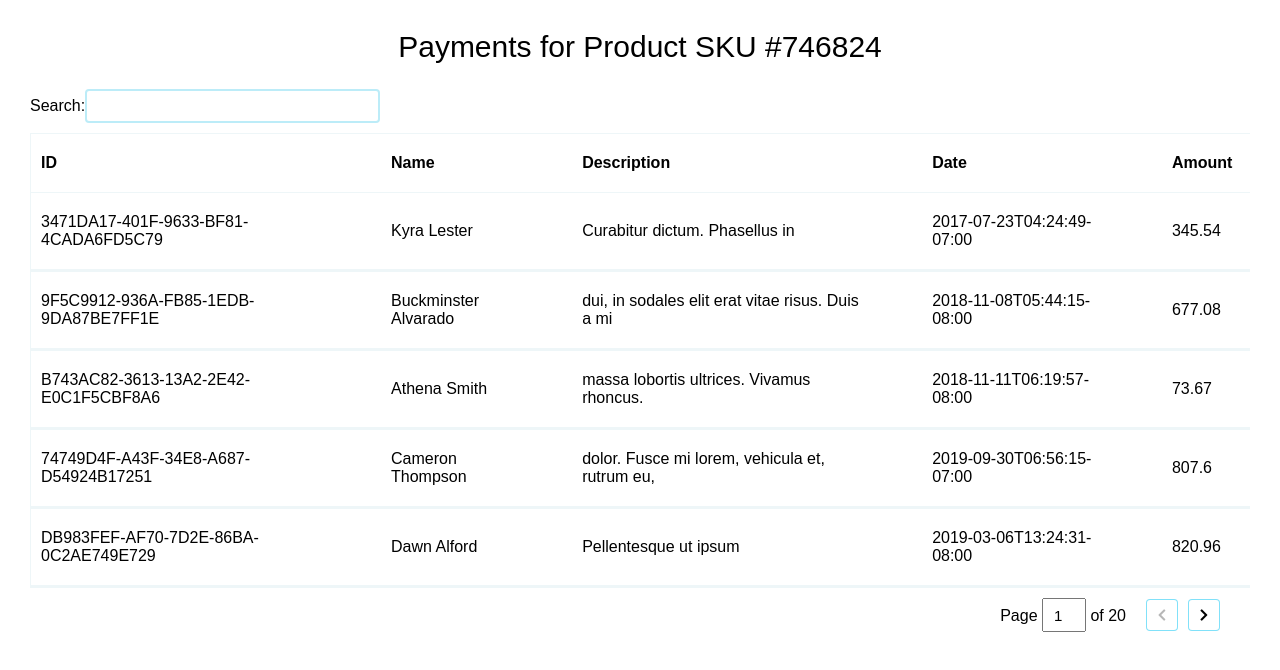
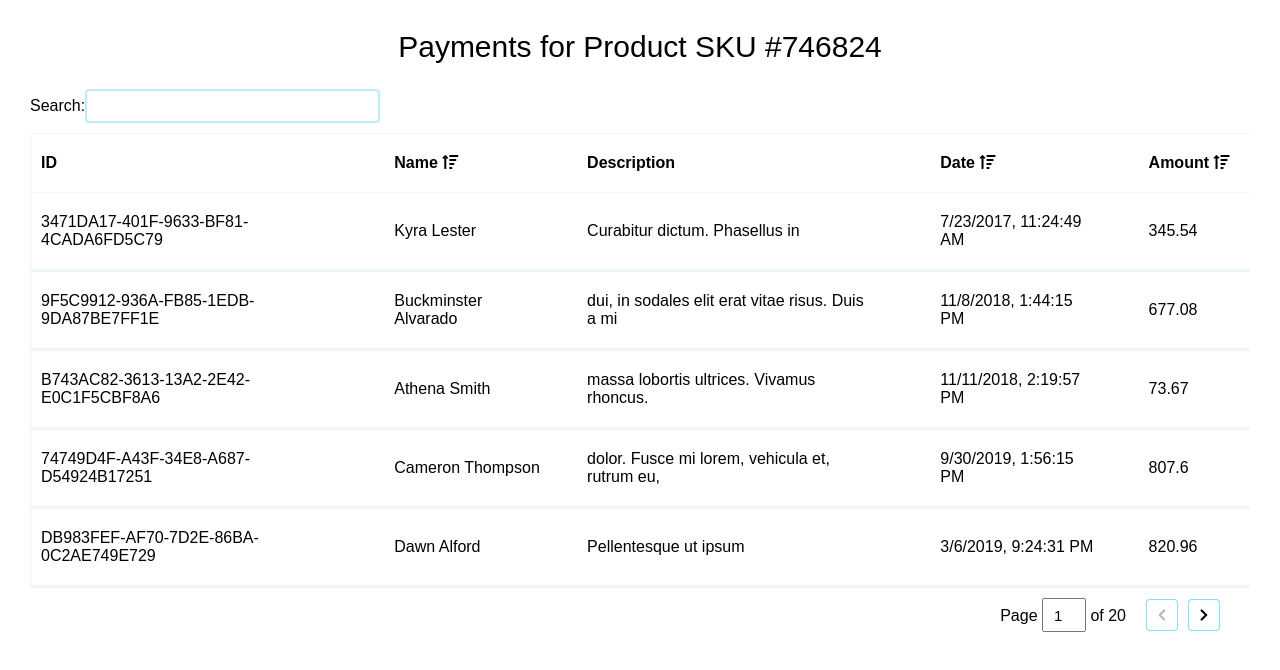
Before and after one commit to Yezuz05/vue-data-table, a Vue app: page / in a window 1280 px wide. Shown: the top 670 px of the page. Built offline with nearby package versions, Linux system fonts and the light colour scheme; a web font is replaced by a local one.

Commit message:
feat: added sortable columns, modified search to work with any column

```diff
--- a/src/App.vue
+++ b/src/App.vue
@@ -24,7 +24,8 @@ export default {
         },
         {
           title: 'Name',
-          dataIndex: 'name'
+          dataIndex: 'name',
+          sortable: true
         },
         {
           title: 'Description',
@@ -33,11 +34,14 @@ export default {
         },
         {
           title: 'Date',
-          dataIndex: 'date'
+          dataIndex: 'date',
+          type: 'Date',
+          sortable: true
         },
         {
           title: 'Amount',
-          dataIndex: 'amount'
+          dataIndex: 'amount',
+          sortable: true
         }
       ],
       config: {
--- a/src/components/DataTable.vue
+++ b/src/components/DataTable.vue
@@ -9,14 +9,17 @@
             <table :class="config.tableClass ? config.tableClass : 'table'">
                 <thead>
                     <tr>
-                        <th :class="config.thClass ? config.thClass : 'th'" v-for="(column, index) in tableColumns" :key="index">{{column.title}}</th>
+                        <th :class="config.thClass ? config.thClass : 'th'" v-for="(column, index) in tableColumns" :key="index">
+                            {{column.title}}
+                            <i @click="sort(column)" v-if="column.sortable" :class="column.sort_order === 'asc' ? 'fa-sort-amount-up': (column.sort_order === 'desc' ? 'fa-sort-amount-down': 'fa-sort-amount-up')" class="fas"></i>
+                        </th>
                     </tr>
                 </thead>
                 <tbody>
                     <tr v-for="(row, rowIndex) in tableData" :key="rowIndex">
                         <td :class="config.tdClass ? config.tdClass : 'td'" v-for="(column, index) in tableColumns" :key="index">
                             <span spellcheck="false" :contenteditable="column.dataEditable && row.edit">
-                                {{row[column.dataIndex]}}
+                                {{ column.type === 'Date' ? new Date(row[column.dataIndex]).toLocaleString() : row[column.dataIndex]}}
                             </span>
                             <span @click="editCell(rowIndex, true)" v-if="column.dataEditable && !row.edit">
                                 <i class="fas fa-pencil-alt"></i>
@@ -46,7 +49,7 @@
 </template>
 
 <script>
-import _ from "lodash";
+import _ from 'lodash';
 export default {
     name: 'DataTable',
     props: {
@@ -56,7 +59,8 @@ export default {
     },
     data() {
         return {
-            tableData: this.dataSource,
+            compSource: this.dataSource,
+            tableData: null,
             tableColumns: this.columns,
             currentPage: 1,
             itemsPerPage: 10,
@@ -70,7 +74,7 @@ export default {
     },
     mounted() {
         const {total, itemsPerPage, frontPagination} = this.config;
-        this.totalData = frontPagination ? this.dataSource.length : total;
+        this.totalData = frontPagination ? this.compSource.length : total;
         this.itemsPerPage = itemsPerPage ? itemsPerPage : this.itemsPerPage;
         this.pages = Math.ceil(this.totalData / this.itemsPerPage);
         this.fetchData();
@@ -105,30 +109,38 @@ export default {
             if (this.hasSearch) {
                 this.tableData = this.searchSource.slice(start, end);
             } else {
-                this.tableData = this.dataSource.slice(start, end);
+                this.tableData = this.compSource.slice(start, end);
             }
         },
         search: _.debounce(function() {
             if (!this.hasSearch) {
                 this.hasSearch = true;
             }
-            this.searchSource = this.dataSource.filter((data)=> {
-                return new RegExp(this.searchString.trim()).test(data[this.config.searchIndex].toLowerCase());
-            })
-            this.totalData = this.searchSource.length;
+            this.searchSource = _.filter(this.compSource, (o) => Object.values(o).some((value) => new RegExp(this.searchString, 'i').test(value)));
             this.resetPaginator();
             this.fetchData();
         }, 600),
         resetPaginator() {
             this.currentPage = 1;
             this.pages = Math.ceil(this.totalData / this.itemsPerPage);
-            this.totalData = this.dataSource.length;
+            this.totalData = this.hasSearch ? this.searchSource.length : this.compSource.length;
             this.fetchData();
         },
         clearSearch() {
             this.searchString = null;
             this.hasSearch = false;
             this.resetPaginator();
+        },
+        sort(column) {
+            column.sort_order = column.sort_order === 'asc' ? 'desc' : 'asc';
+
+            if (this.hasSearch) {
+                this.searchSource = _.orderBy(this.searchSource, [column.dataIndex], [column.sort_order]);
+                this.fetchData();
+            } else {
+                this.compSource = _.orderBy(this.compSource, [column.dataIndex], [column.sort_order]);
+                this.fetchData();
+            }
         }
     }
 }
@@ -147,6 +159,18 @@ export default {
                 padding: 20px;
                 border-collapse: collapse;
                 border: 1px solid #EEF6F8;
+                th {
+                    .fas {
+                        transition: color .17s;
+                        cursor: pointer;
+                        &:hover {
+                            color: rgb(54, 177, 248);
+                        }
+                        &.sorted {
+                            color: rgb(22, 103, 253);
+                        }
+                    }
+                }
                 .th {
                     padding: 20px 10px;
                     border-bottom: 1px solid #EEF6F8;
```
